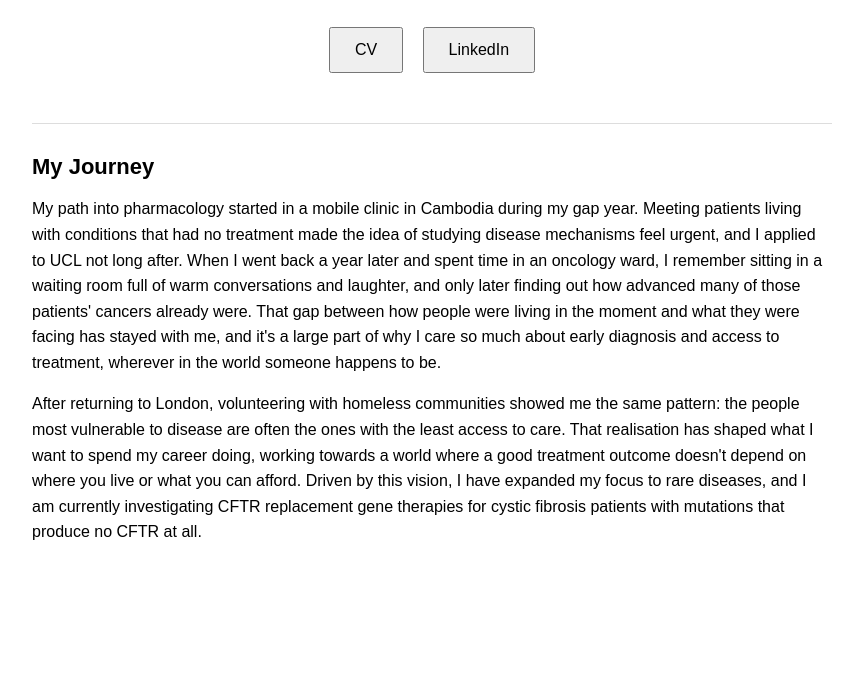
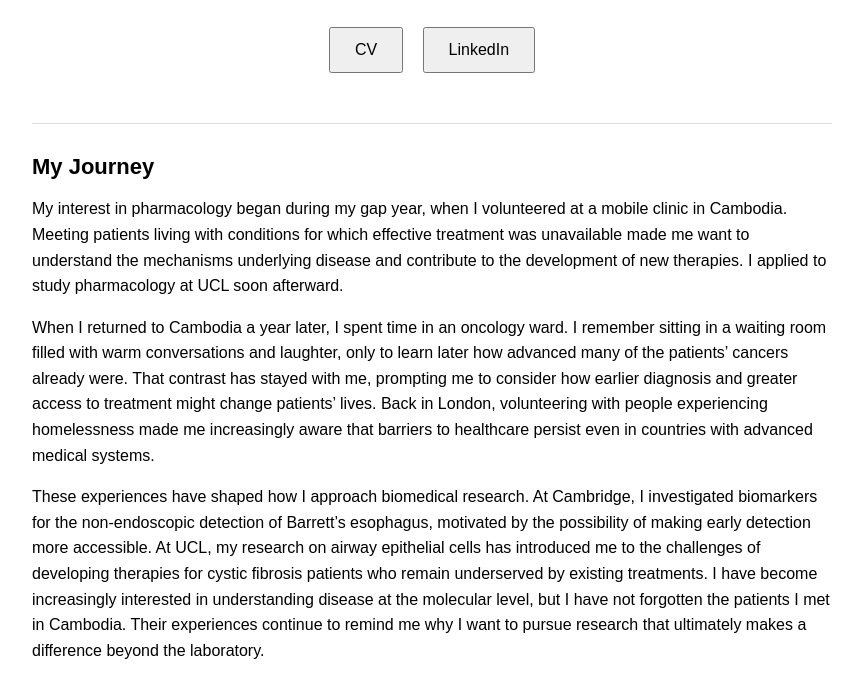
Before and after one commit to serinbaek/serinbaek.github.io, a plain HTML site: page index.html in a window 1280 px wide. Shown: the part 608-1306 px from the top of the page, without its empty margins (208-1071 px from the left). Before the commit the page ends 1189 px from the top, so only its background shows below. Drawn offline with Linux system fonts and the light colour scheme.

Commit message:
Update index.html

```diff
--- a/index.html
+++ b/index.html
@@ -135,12 +135,15 @@
         <h2 style="font-size: 22px; margin-bottom: 15px;">My Journey</h2>
 
         <p style="font-size: 16px; line-height: 1.6; margin-bottom: 15px;">
-            My path into pharmacology started in a mobile clinic in Cambodia during my gap year. Meeting patients living with conditions that had no treatment made the idea of studying disease mechanisms feel urgent, and I applied to UCL not long after. When I went back a year later and spent time in an oncology ward, I remember sitting in a waiting room full of warm conversations and laughter, and only later finding out how advanced many of those patients' cancers already were. That gap between how people were living in the moment and what they were facing has stayed with me, and it's a large part of why I care so much about early diagnosis and access to treatment, wherever in the world someone happens to be.
+My interest in pharmacology began during my gap year, when I volunteered at a mobile clinic in Cambodia. Meeting patients living with conditions for which effective treatment was unavailable made me want to understand the mechanisms underlying disease and contribute to the development of new therapies. I applied to study pharmacology at UCL soon afterward.
+
+
+        <p style="font-size: 16px; line-height: 1.6;">
+When I returned to Cambodia a year later, I spent time in an oncology ward. I remember sitting in a waiting room filled with warm conversations and laughter, only to learn later how advanced many of the patients’ cancers already were. That contrast has stayed with me, prompting me to consider how earlier diagnosis and greater access to treatment might change patients’ lives. Back in London, volunteering with people experiencing homelessness made me increasingly aware that barriers to healthcare persist even in countries with advanced medical systems.        </p>
         </p>
 
-        <p style="font-size: 16px; line-height: 1.6;">
-            After returning to London, volunteering with homeless communities showed me the same pattern: the people most vulnerable to disease are often the ones with the least access to care. That realisation has shaped what I want to spend my career doing, working towards a world where a good treatment outcome doesn't depend on where you live or what you can afford. Driven by this vision, I have expanded my focus to rare diseases, and I am currently investigating CFTR replacement gene therapies for cystic fibrosis patients with mutations that produce no CFTR at all.
-        </p>
+         <p style="font-size: 16px; line-height: 1.6;">
+These experiences have shaped how I approach biomedical research. At Cambridge, I investigated biomarkers for the non-endoscopic detection of Barrett’s esophagus, motivated by the possibility of making early detection more accessible. At UCL, my research on airway epithelial cells has introduced me to the challenges of developing therapies for cystic fibrosis patients who remain underserved by existing treatments. I have become increasingly interested in understanding disease at the molecular level, but I have not forgotten the patients I met in Cambodia. Their experiences continue to remind me why I want to pursue research that ultimately makes a difference beyond the laboratory.        </p>
     </div>
 
 </body>
```
